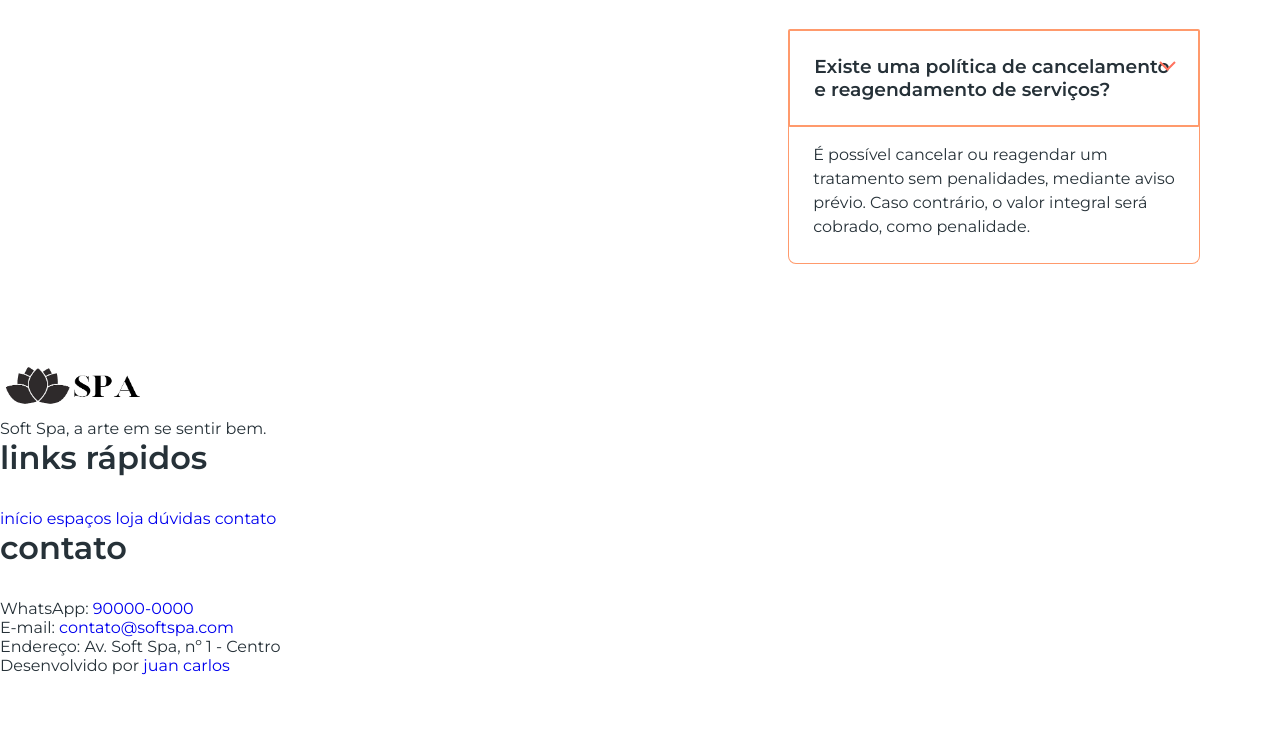
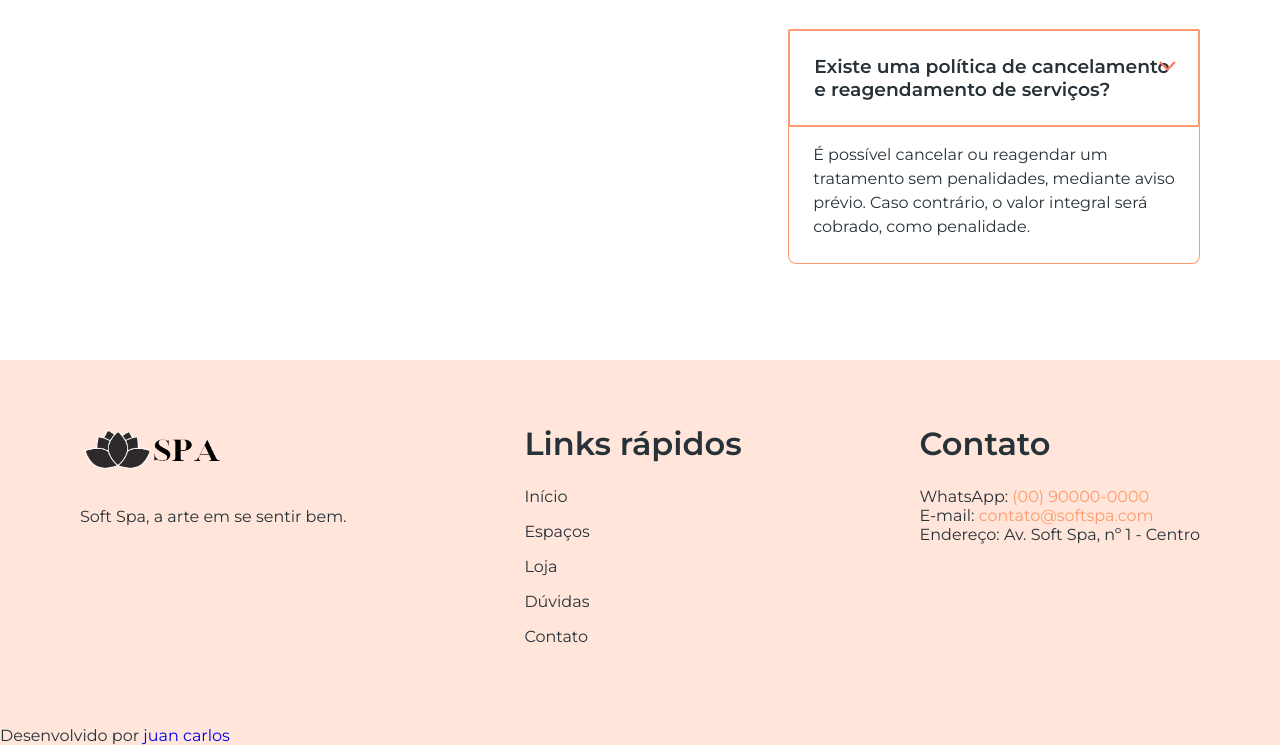
Before and after one commit to juan-soares/landing-page-spa-html-css-js, a website: page index.html in a window 1280 px wide. Shown: the part 3135-3880 px from the top of the page. Before the commit the page ends 3810 px from the top, so only its background shows below. Drawn offline with Linux system fonts and the light colour scheme.

Commit message:
feat: style footer.

```diff
--- a/index.html
+++ b/index.html
@@ -98,29 +98,31 @@
         </section>
     </main>
 
-    <footer>
+    <footer class="footer">
+        <div class="footer__top">
             <div>
                 <img src="assets/icons/logo-icon.png" alt="Imagem contendo o logotipo da marca: Soft Spa." width="150" height="55"/>
                 <p>Soft Spa, a arte em se sentir bem.</p>
             </div>
 
             <div>
-            <h2>links rápidos</h2>
+                <h2 class="footer__title">Links rápidos</h2>
 
                 <nav>
-                <a href="#home">início</a>
-                <a href="#spaces">espaços</a>
-                <a href="#store">loja</a>
-                <a href="#faq">dúvidas</a>
-                <a href="#contact">contato</a>
+                    <a class="footer__link" href="#home">início</a>
+                    <a class="footer__link" href="#spaces">espaços</a>
+                    <a class="footer__link" href="#store">loja</a>
+                    <a class="footer__link" href="#faq">dúvidas</a>
+                    <a class="footer__link" href="#contact">contato</a>
                 </nav>
             </div>
 
             <div>
-            <h2>contato</h2>
-            <p>WhatsApp: <a href="https://wa.me/5511900000000" target="_blank">90000-0000</a></p>
-            <p>E-mail: <a href="mailto:contato@softspa.com">contato@softspa.com</a></p>
+                <h2 class="footer__title">Contato</h2>
+                <p>WhatsApp: <a class="footer__link--soft" href="https://wa.me/5511900000000" target="_blank">(00) 90000-0000</a></p>
+                <p>E-mail: <a class="footer__link--soft" href="mailto:contato@softspa.com">contato@softspa.com</a></p>
                 <p>Endereço: Av. Soft Spa, nº 1 - Centro</p>
+            </div>
         </div>
 
         <div>
--- /dev/null
+++ b/src/styles/footer.css
@@ -0,0 +1,30 @@
+.footer {
+    background-color: var(--secondary-color);
+}
+
+.footer img, .footer__title {
+    margin-bottom: 24px;
+
+    font-weight: 600;
+}
+
+.footer__top {
+    padding: 64px 80px;
+
+    display: flex;
+    gap: 80px;
+    justify-content: space-between;
+}
+
+.footer__link {
+    color: var(--text-color-black);
+    text-transform: capitalize;
+
+    display: block;
+    margin-bottom: 16px;
+    max-width: 350px;
+}
+
+.footer__link--soft {
+    color: var(--primary-color);
+}
--- a/src/styles/main.css
+++ b/src/styles/main.css
@@ -2,11 +2,13 @@
 @import url(header.css);
 @import url(section.css);
 @import url(question.css);
+@import url(footer.css);
 
 :root {
     --text-color-black: #263138;
     --text-color-white: #ffffff;
     --primary-color: #FF9A6C;
+    --secondary-color: rgba(255, 152, 108, 0.25);
 }
 
 * {
```
Lines whose indentation alone changed are shown as unchanged.
